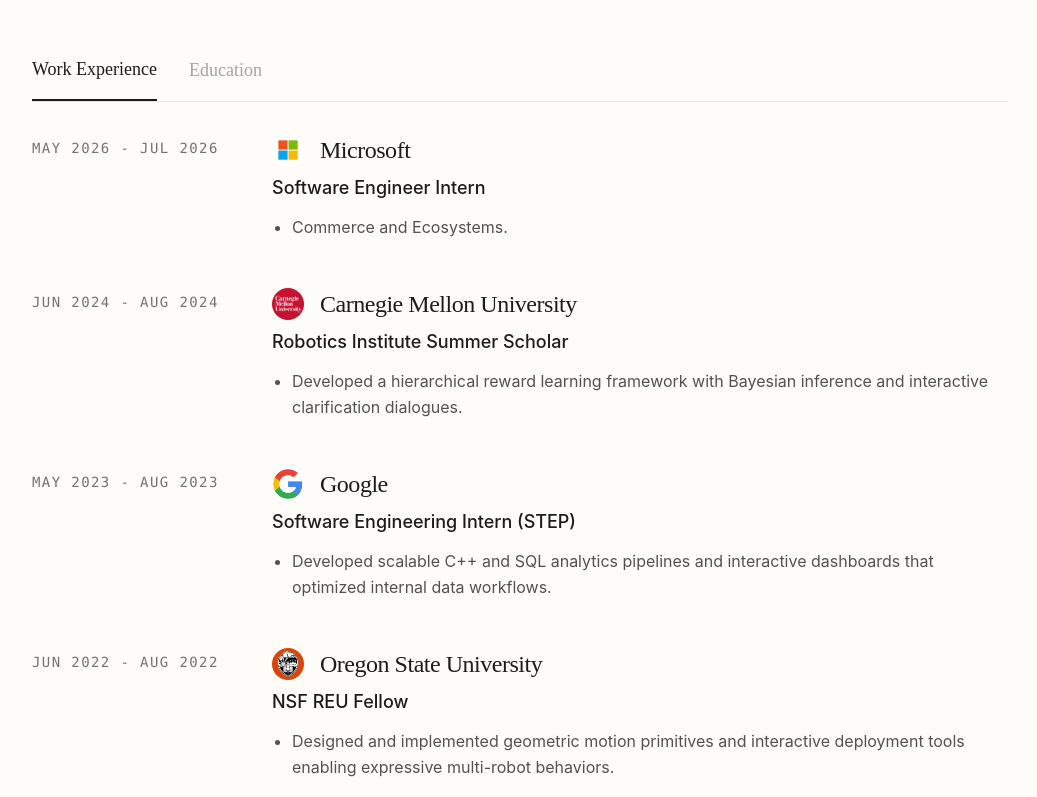
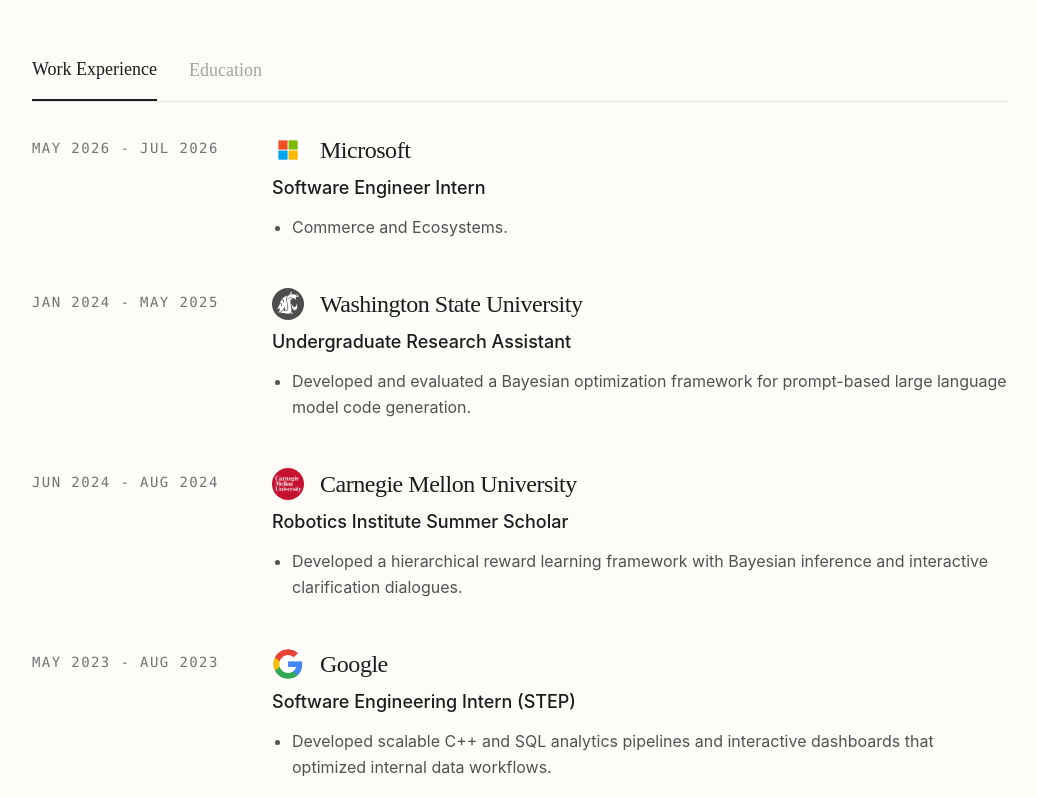
Before and after one commit to ethanvillalovoz/ethanvillalovoz.github.io, a Next.js app: page / in a window 1280 px wide. Shown: the part 580-1377 px from the top of the page, without its empty margins (120-1157 px from the left). Built offline with nearby package versions, Linux system fonts and the light colour scheme.

Commit message:
Add new entry for Undergraduate Research Assistant role at Washington State University

```diff
--- a/src/app/page.tsx
+++ b/src/app/page.tsx
@@ -15,6 +15,15 @@ const workTimeline = [
 		title: <span className="text-primary dark:text-white font-medium">Software Engineer Intern</span>,
 		bullets: [
 			"Commerce and Ecosystems.",
+		],
+	},
+	{
+		date: "Jan 2024 - May 2025",
+		company: "Washington State University",
+		logo: "/images/timeline/washington_state_university_logo.jpeg",
+		title: <span className="text-primary dark:text-white font-medium">Undergraduate Research Assistant</span>,
+		bullets: [
+			"Developed and evaluated a Bayesian optimization framework for prompt-based large language model code generation.",
 		],
 	},
 	// {
```
Also changed, not shown: public/images/timeline/washington_state_university_logo.jpeg (added).
